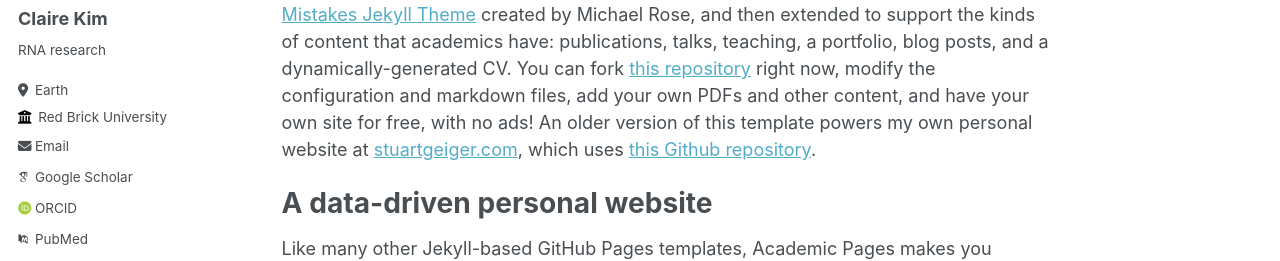
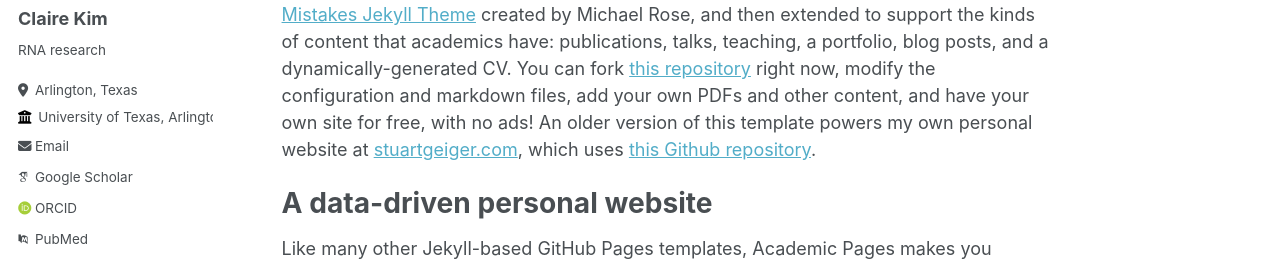
Before and after one commit to ckim0306/ckim0306.github.io, a Jekyll site: the page built from _pages/about.md, in a window 1280 px wide. Shown: the part 283-544 px from the top of the page. Built offline with Jekyll 4.4.1, drawn with Linux system fonts in a browser that asks for light colours; some web fonts are replaced.

Commit message:
Adding location,employer,and email link

```diff
--- a/_config.yml
+++ b/_config.yml
@@ -25,10 +25,10 @@
   name             : "Claire Kim"
   pronouns         : # example: "she/her"
   bio              : "RNA research"
-  location         : "Earth"
-  employer         : "Red Brick University"
+  location         : "Arlington, Texas"
+  employer         : "University of Texas, Arlington"
   uri              : # URL
-  email            : "none@example.org"
+  email            : "claire.kim@uta.edu"
 
   # Academic websites
   arxiv            : # URL - Update with the correct link to your profile
```
